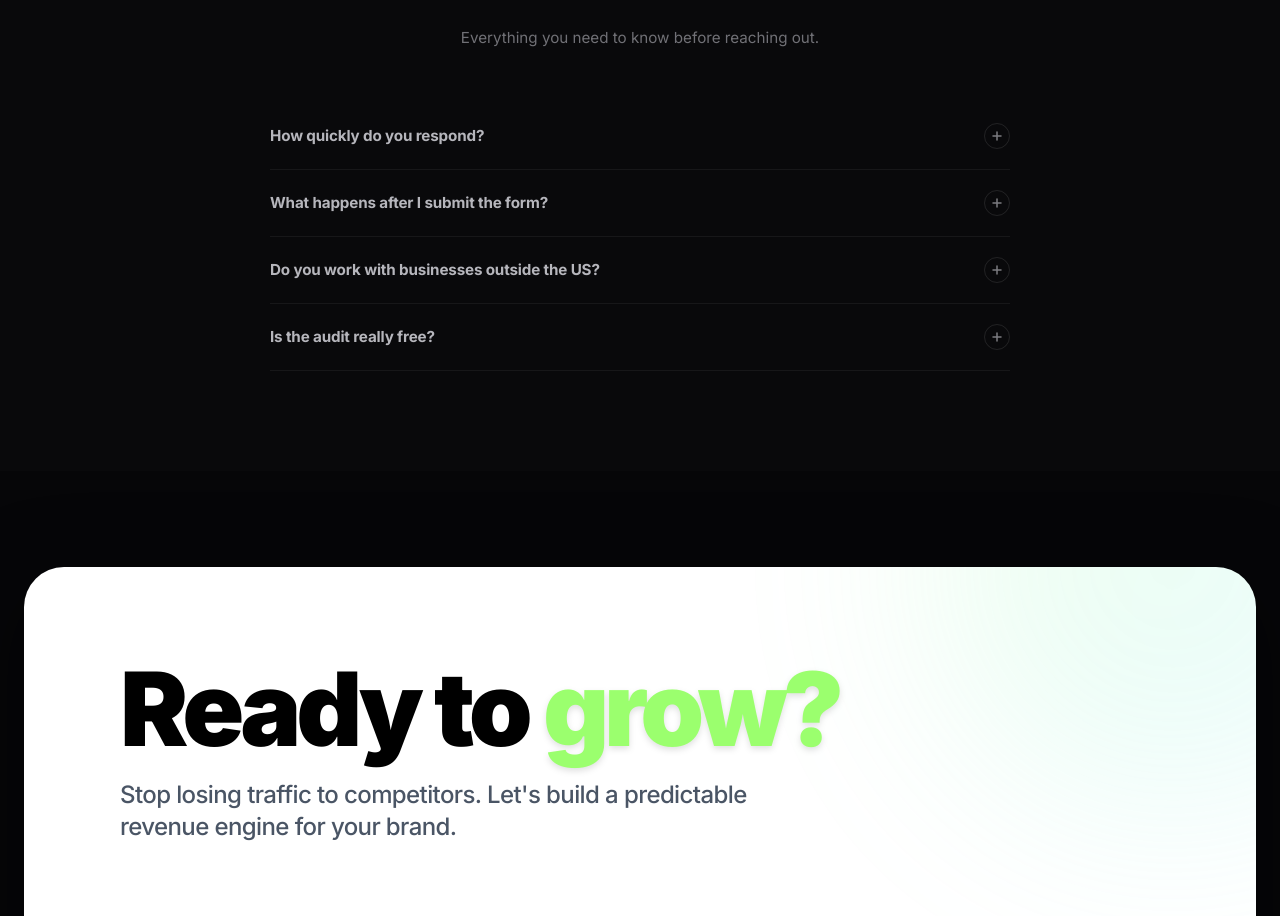
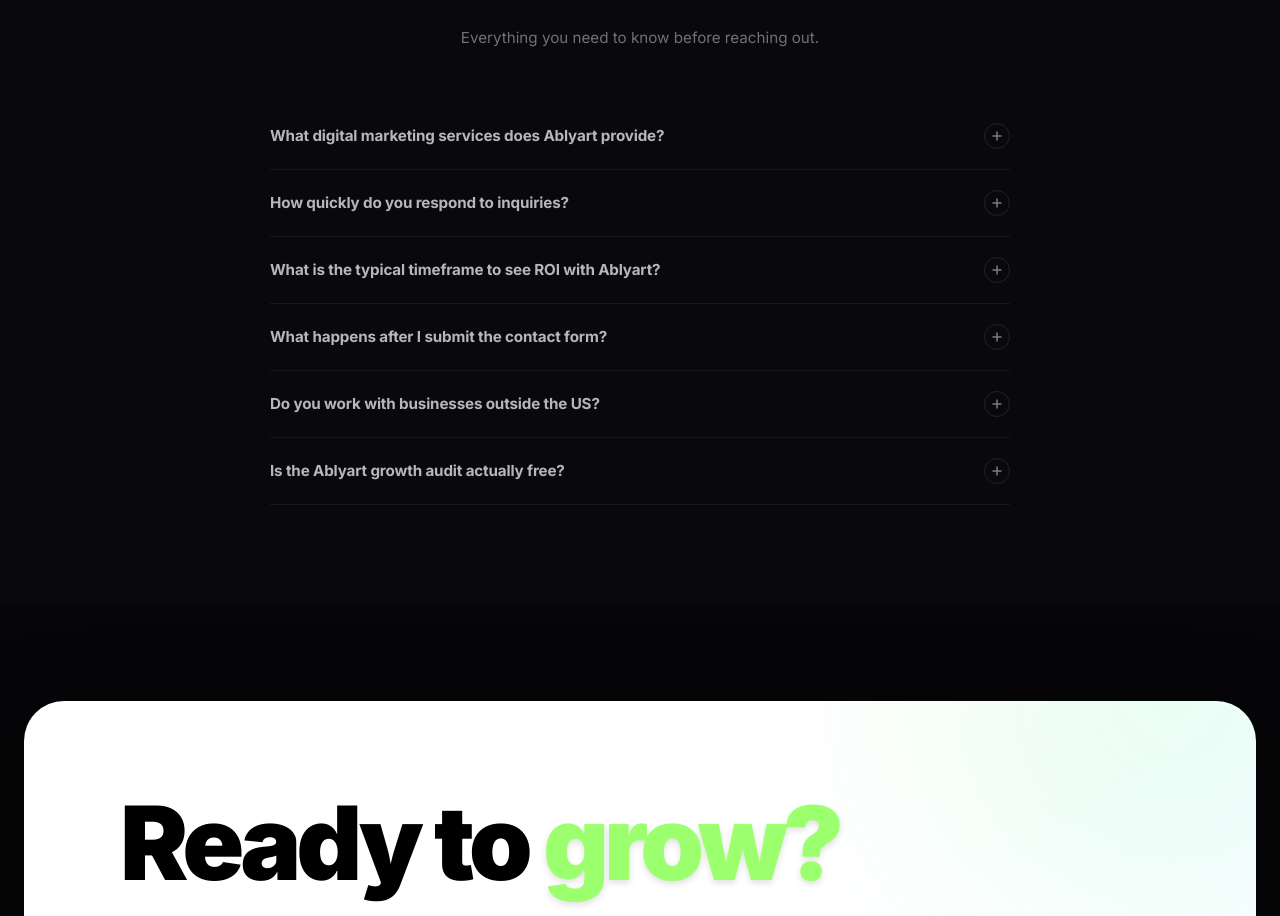
Before and after one commit to einfoengine/ablyart, a Next.js app: page /contact in a window 1280 px wide. Shown: the part 1567-2483 px from the top of the page. Built offline with nearby package versions, Linux system fonts and the light colour scheme.

Commit message:
FAQ added

```diff
--- a/src/app/page.tsx
+++ b/src/app/page.tsx
@@ -7,6 +7,7 @@
 import AgitationSection from "@/components/AgitationSection";
 import PricingSection from "@/components/PricingSection";
 import TestimonialsSection from "@/components/TestimonialsSection";
+import FaqSection from "@/components/FaqSection";
 
 
 
@@ -22,6 +23,7 @@
         <AgitationSection />
         <PricingSection />
         <TestimonialsSection />
+        <FaqSection />
         <TechAndSocial />
         <BlogSection />
       </main>
--- a/src/components/ContactPageClient.tsx
+++ b/src/components/ContactPageClient.tsx
@@ -52,20 +52,28 @@
 
 const faqs = [
   {
-    q: "How quickly do you respond?",
-    a: "We respond to all enquiries within 24 business hours. For urgency, use the email above and mention it in the subject.",
+    q: "What digital marketing services does Ablyart provide?",
+    a: "Ablyart is a full-funnel digital growth agency providing Organic Social Growth, Performance Media Buying (Ads), Technical SEO, High-Performance Website Engineering, and complete Funnel Optimization for scaling startups and B2B brands.",
   },
   {
-    q: "What happens after I submit the form?",
-    a: "A senior strategist reviews your details and schedules a free 30-minute audit call within 1–2 business days.",
+    q: "How quickly do you respond to inquiries?",
+    a: "We respond to all enquiries within 24 business hours. For urgency, use our direct email (hello@ablyart.com) and mention priority in the subject line.",
+  },
+  {
+    q: "What is the typical timeframe to see ROI with Ablyart?",
+    a: "While organic initiatives like SEO and community building compound over 3-6 months, our performance media buying and funnel optimizations typically demonstrate a positive ROI and increased qualified lead flow within the first 30 to 45 days.",
+  },
+  {
+    q: "What happens after I submit the contact form?",
+    a: "A senior strategist reviews your business details and schedules a free 30-minute growth audit call within 1–2 business days.",
   },
   {
     q: "Do you work with businesses outside the US?",
-    a: "Yes — we work with brands globally. Time zones have never stopped us from delivering results.",
+    a: "Yes — we work with brands globally. We have robust asynchronous communication protocols, so time zones never stop us from delivering predictable growth.",
   },
   {
-    q: "Is the audit really free?",
-    a: "100%. No pitch deck, no invoice. We audit your current marketing and give you a 90-day roadmap — that's it.",
+    q: "Is the Ablyart growth audit actually free?",
+    a: "100%. No pitch deck, no invoice. We audit your current marketing infrastructure and give you a custom 90-day execution roadmap — that is it.",
   },
 ];
 
@@ -342,8 +350,25 @@
 // ─── Page ──────────────────────────────────────────────────────────────────────
 
 export default function ContactPageClient() {
+  const schemaData = {
+    "@context": "https://schema.org",
+    "@type": "FAQPage",
+    mainEntity: faqs.map((faq) => ({
+      "@type": "Question",
+      name: faq.q,
+      acceptedAnswer: {
+        "@type": "Answer",
+        text: faq.a,
+      },
+    })),
+  };
+
   return (
     <main id="contact" style={{ minHeight: "100vh" }}>
+      <script
+        type="application/ld+json"
+        dangerouslySetInnerHTML={{ __html: JSON.stringify(schemaData) }}
+      />
 
       {/* ── Hero ── */}
       <section
--- /dev/null
+++ b/src/components/FaqSection.tsx
@@ -0,0 +1,110 @@
+"use client";
+
+import { useState } from "react";
+import { motion, AnimatePresence } from "framer-motion";
+
+function FadeUp({ children, delay = 0, style }: { children: React.ReactNode; delay?: number; style?: React.CSSProperties }) {
+  return (
+    <motion.div
+      style={style}
+      initial={{ opacity: 0, y: 36 }}
+      whileInView={{ opacity: 1, y: 0 }}
+      viewport={{ once: true, margin: "-60px" }}
+      transition={{ duration: 0.65, delay, ease: [0.22, 1, 0.36, 1] }}
+    >
+      {children}
+    </motion.div>
+  );
+}
+
+function FaqItem({ q, a, index }: { q: string; a: string; index: number }) {
+  const [open, setOpen] = useState(false);
+  return (
+    <FadeUp delay={index * 0.07}>
+      <div style={{ borderBottom: "1px solid rgba(255,255,255,0.06)", paddingBottom: "0" }}>
+        <button
+          onClick={() => setOpen(!open)}
+          style={{ width: "100%", display: "flex", alignItems: "center", justifyContent: "space-between", gap: "16px", padding: "20px 0", background: "none", border: "none", cursor: "pointer", textAlign: "left" }}
+        >
+          <span style={{ fontSize: "0.95rem", fontWeight: 700, color: open ? "#f0f0f8" : "rgba(240,240,248,0.75)", transition: "color 0.2s", letterSpacing: "-0.01em" }}>
+            {q}
+          </span>
+          <div style={{ width: "26px", height: "26px", borderRadius: "50%", border: `1px solid ${open ? "rgba(155,255,110,0.4)" : "rgba(255,255,255,0.1)"}`, background: open ? "rgba(155,255,110,0.1)" : "transparent", display: "flex", alignItems: "center", justifyContent: "center", flexShrink: 0, transition: "all 0.2s" }}>
+            <svg width="10" height="10" viewBox="0 0 10 10" fill="none" style={{ transform: open ? "rotate(45deg)" : "none", transition: "transform 0.2s" }}>
+              <path d="M5 1v8M1 5h8" stroke={open ? "#9bff6e" : "rgba(240,240,248,0.5)"} strokeWidth="1.5" strokeLinecap="round" />
+            </svg>
+          </div>
+        </button>
+        <AnimatePresence>
+          {open && (
+            <motion.div initial={{ height: 0, opacity: 0 }} animate={{ height: "auto", opacity: 1 }} exit={{ height: 0, opacity: 0 }} transition={{ duration: 0.28, ease: [0.22, 1, 0.36, 1] }} style={{ overflow: "hidden" }}>
+              <p style={{ fontSize: "0.875rem", color: "rgba(240,240,248,0.5)", lineHeight: 1.75, paddingBottom: "20px" }}>{a}</p>
+            </motion.div>
+          )}
+        </AnimatePresence>
+      </div>
+    </FadeUp>
+  );
+}
+
+const defaultFaqs = [
+  {
+    q: "What digital marketing services does Ablyart provide?",
+    a: "Ablyart is a full-funnel digital growth agency providing Organic Social Growth, Performance Media Buying (Ads), Technical SEO, High-Performance Website Engineering, and complete Funnel Optimization for scaling startups and B2B brands.",
+  },
+  {
+    q: "How quickly do you respond to inquiries?",
+    a: "We respond to all enquiries within 24 business hours. For urgency, use our direct email (hello@ablyart.com) and mention priority in the subject line.",
+  },
+  {
+    q: "What is the typical timeframe to see ROI with Ablyart?",
+    a: "While organic initiatives like SEO and community building compound over 3-6 months, our performance media buying and funnel optimizations typically demonstrate a positive ROI and increased qualified lead flow within the first 30 to 45 days.",
+  },
+  {
+    q: "What happens after I submit the contact form?",
+    a: "A senior strategist reviews your business details and schedules a free 30-minute growth audit call within 1–2 business days.",
+  },
+  {
+    q: "Is the Ablyart growth audit actually free?",
+    a: "100%. No pitch deck, no invoice. We audit your current marketing infrastructure and give you a custom 90-day execution roadmap — that is it.",
+  },
+];
+
+export default function FaqSection({ faqs = defaultFaqs }: { faqs?: { q: string, a: string }[] }) {
+  const schemaData = {
+    "@context": "https://schema.org",
+    "@type": "FAQPage",
+    mainEntity: faqs.map((faq) => ({
+      "@type": "Question",
+      name: faq.q,
+      acceptedAnswer: {
+        "@type": "Answer",
+        text: faq.a,
+      },
+    })),
+  };
+
+  return (
+    <section id="faq" style={{ padding: "100px 24px", background: "var(--background)", position: "relative" }}>
+      <script type="application/ld+json" dangerouslySetInnerHTML={{ __html: JSON.stringify(schemaData) }} />
+      <div style={{ maxWidth: "740px", margin: "0 auto" }}>
+        <FadeUp>
+          <div style={{ textAlign: "center", marginBottom: "52px" }}>
+            <h2 style={{ fontSize: "clamp(2rem, 5vw, 3.5rem)", fontWeight: 900, color: "#f0f0f8", marginBottom: "16px", letterSpacing: "-0.03em" }}>
+              Frequently Asked <span className="gradient-text">Questions</span>
+            </h2>
+            <p style={{ color: "rgba(240,240,248,0.5)", fontSize: "1.1rem", maxWidth: "600px", margin: "0 auto" }}>
+              Everything you need to know about partnering with Ablyart for your growth.
+            </p>
+          </div>
+        </FadeUp>
+
+        <div>
+          {faqs.map((faq, i) => (
+            <FaqItem key={i} q={faq.q} a={faq.a} index={i} />
+          ))}
+        </div>
+      </div>
+    </section>
+  );
+}
```
